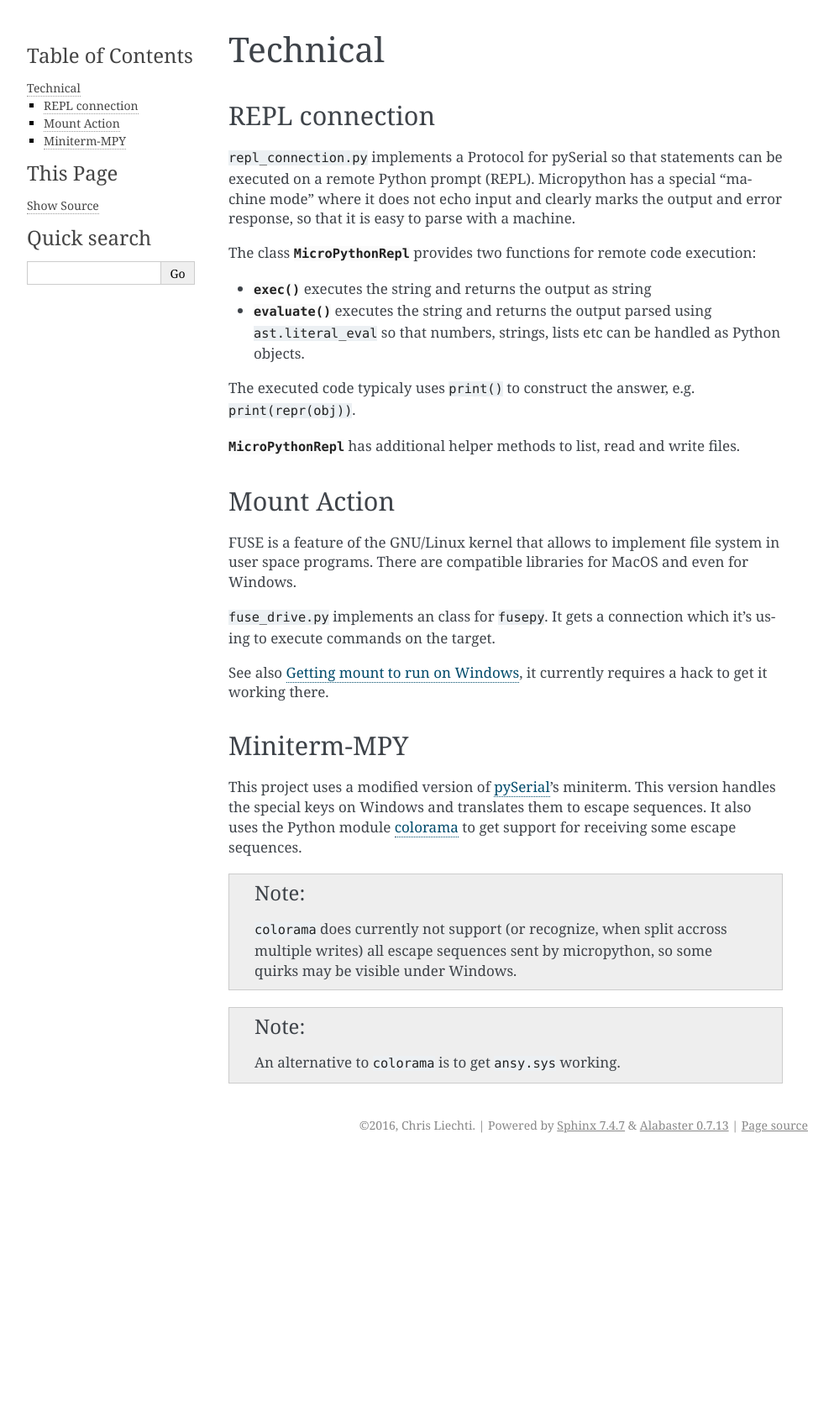
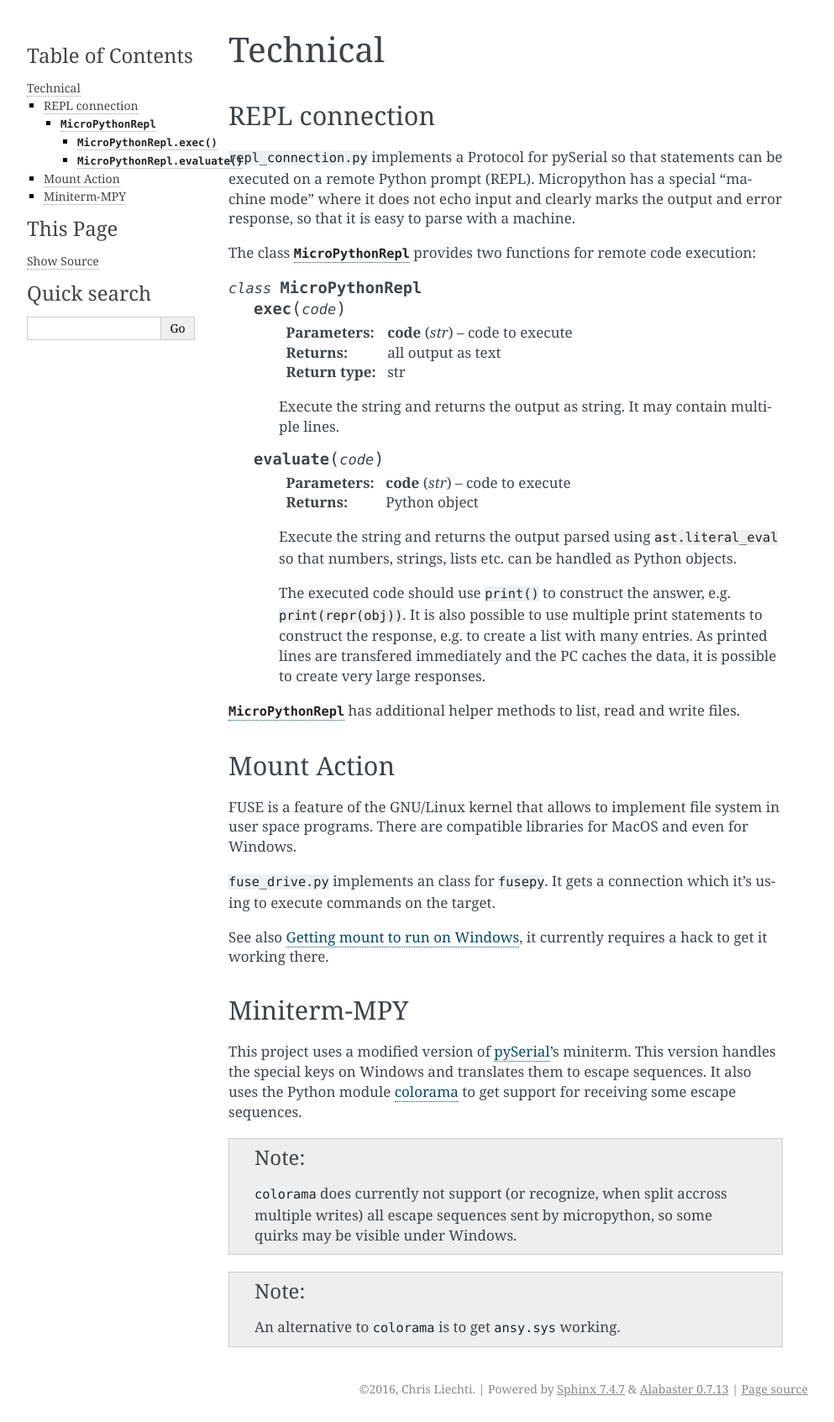
Before and after one commit to zsquareplusc/mpy-repl-tool, a Sphinx documentation site: the page built from documentation/technical.rst, in a window 1280 px wide. Shown: the whole page at 84% size, without its empty margins (148-1141 px from the left). Built offline with Sphinx 7.4.7, drawn with Linux system fonts in a browser that asks for light colours; before the commit the page ends 1379 px from its top, so only the background shows below that.

Commit message:
docs: update

```diff
--- a/documentation/commandline.rst
+++ b/documentation/commandline.rst
@@ -147,7 +147,7 @@ optional arguments:
 
 
 ``pull``
--------
+--------
 Copies files and directories from the micropython board to the PC.
 
 usage: there pull [-h] [-r] [--dry-run] REMOTE [REMOTE ...] LOCAL
@@ -163,7 +163,7 @@ optional arguments:
 
 
 ``push``
--------
+--------
 Copies files and directories from the PC to the micropython board.
 
 usage: there push [-h] [-r] [--dry-run] LOCAL [LOCAL ...] REMOTE
--- a/documentation/technical.rst
+++ b/documentation/technical.rst
@@ -12,13 +12,31 @@ error response, so that it is easy to parse with a machine.
 The class :class:`MicroPythonRepl` provides two functions for remote code
 execution:
 
-- :meth:`exec` executes the string and returns the output as string
-- :meth:`evaluate` executes the string and returns the output parsed using
-  ``ast.literal_eval`` so that numbers, strings, lists etc can be handled
-  as Python objects.
+.. class:: MicroPythonRepl
 
-The executed code typicaly uses ``print()`` to construct the answer, e.g.
-``print(repr(obj))``.
+    .. method:: exec(code)
+
+        :param str code: code to execute
+        :returns: all output as text
+        :rtype: str
+
+        Execute the string and returns the output as string. It may contain
+        multiple lines.
+
+    .. method:: evaluate(code)
+
+        :param str code: code to execute
+        :returns: Python object
+
+        Execute the string and returns the output parsed using
+        ``ast.literal_eval`` so that numbers, strings, lists etc. can be handled
+        as Python objects.
+
+        The executed code should use ``print()`` to construct the answer, e.g.
+        ``print(repr(obj))``. It is also possible to use multiple print statements
+        to construct the response, e.g. to create a list with many entries. As
+        printed lines are transfered immediately and the PC caches the data, it
+        is possible to create very large responses.
 
 :class:`MicroPythonRepl` has additional helper methods to list, read
 and write files.
```
Also changed, not shown: other parts of documentation/commandline.rst (+1 -1 lines).
